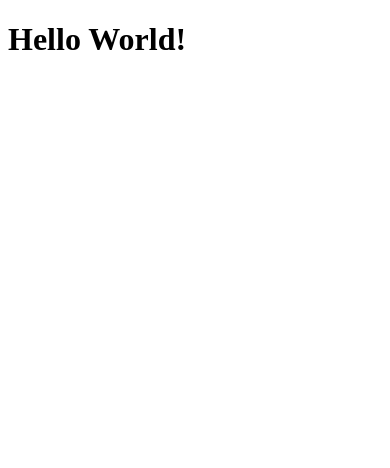
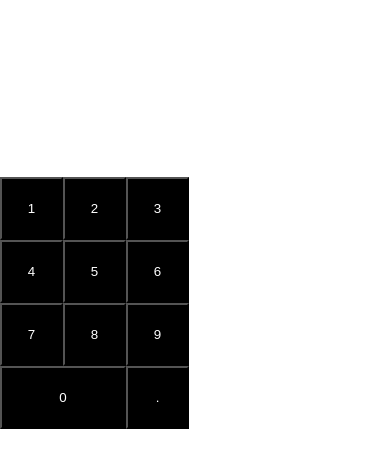
Before and after one commit to eduardobattisti/freecodecamp-calculator, a React (Create React App) app: page / in a window 390 px wide. Shown: the top 468 px of the page. Built offline with nearby package versions, Linux system fonts and the light colour scheme; the HTML template or start-up script is replaced by a standard one.

Commit message:
add the numbers and grid system

```diff
--- a/package.json
+++ b/package.json
@@ -6,6 +6,8 @@
     "@testing-library/jest-dom": "^5.11.4",
     "@testing-library/react": "^11.1.0",
     "@testing-library/user-event": "^12.1.10",
+    "node-sass": "^5.0.0",
+    "prop-types": "^15.7.2",
     "react": "^17.0.2",
     "react-dom": "^17.0.2",
     "react-scripts": "4.0.3",
--- a/public/index.html
+++ b/public/index.html
@@ -7,7 +7,7 @@
   <meta name="theme-color" content="#000000" />
   <meta name="description" content="Web site created using create-react-app" />
   <link rel="manifest" href="%PUBLIC_URL%/manifest.json" />
-  <title>React App</title>
+  <title>React Calculator</title>
 </head>
 
 <body>
--- a/src/App.jsx
+++ b/src/App.jsx
@@ -1,10 +1,12 @@
 import React from 'react';
-import './App.css';
+import './App.scss';
+
+import Calculator from './containers/calculator';
 
 function App() {
 	return (
 		<div className="App">
-			<h1>Hello World!</h1>
+			<Calculator />
 		</div>
 	);
 }
--- /dev/null
+++ b/src/App.scss
@@ -0,0 +1,26 @@
+* {
+    margin: 0;
+    padding: 0;
+    box-sizing: border-box;
+}
+
+.App {
+	width: 100vw;
+	height: 100vh;
+	display: flex;
+	justify-content: center;
+	align-items: center;
+}
+
+
+@media (max-width: 1080px) {
+    html {
+        font-size: 93.75%; // 15px
+    }
+}
+
+@media (max-width: 780px) {
+    html {
+        font-size: 87.5%; // 14px
+    }
+}
--- /dev/null
+++ b/src/components/Button/index.jsx
@@ -0,0 +1,21 @@
+import React from 'react';
+import propTypes from 'prop-types';
+
+const Button = (props) => {
+	const {
+		id, value, onClick, className,
+	} = props;
+
+	return (
+		<button type="button" id={id} onClick={onClick} className={className}>{value}</button>
+	);
+};
+
+Button.propTypes = {
+	id: propTypes.string.isRequired,
+	value: propTypes.string.isRequired,
+	onClick: propTypes.func.isRequired,
+	className: propTypes.string.isRequired,
+};
+
+export default Button;
--- /dev/null
+++ b/src/components/Formula/index.jsx
@@ -0,0 +1,7 @@
+import React from 'react';
+
+const Formula = () => (
+	<div />
+);
+
+export default Formula;
--- /dev/null
+++ b/src/components/OutputScreen/index.jsx
@@ -0,0 +1,7 @@
+import React from 'react';
+
+const OutputScreen = () => {
+	<div />;
+};
+
+export default OutputScreen;
--- /dev/null
+++ b/src/components/index.jsx
@@ -0,0 +1,9 @@
+import Button from './Button';
+import Formula from './Formula';
+import OutputScreen from './OutputScreen';
+
+export {
+	Button,
+	Formula,
+	OutputScreen,
+};
--- /dev/null
+++ b/src/containers/calculator.jsx
@@ -0,0 +1,24 @@
+import React from 'react';
+
+import './style.scss';
+
+// import propTypes from 'prop-types';
+
+import { Button } from '../components';
+
+const Calculator = () => {
+	const numberButtons = [];
+
+	for (let i = 0; i < 10; i += 1) {
+		numberButtons.push(<Button id={i} value={i} className={i === 0 ? 'zeroButton' : 'defaultButton'} />);
+	}
+
+	return (
+		<div className="calculator">
+			{numberButtons}
+			<Button id="decimal" value="." className="defaultButton" />
+		</div>
+	);
+};
+
+export default Calculator;
--- /dev/null
+++ b/src/containers/style.scss
@@ -0,0 +1,34 @@
+.calculator {
+	width: 30rem;
+	height: 35rem;
+	margin-left: auto;
+	margin-right: auto;
+	display: grid;
+	grid-template-columns: repeat(3, 4.5rem);
+	grid-template-rows: repeat(4, 4.5rem);
+	grid-auto-flow: row;
+
+	:first-child {
+		order: 10;
+	}
+
+	:last-child {
+		order: 11;
+		grid-column: 3;
+	}
+
+}
+
+.zeroButton {
+	width: 9rem;
+}
+
+.defaultButton {
+	width: 4.5rem;
+}
+
+.defaultButton, .zeroButton {
+	background-color: black;
+	color: white;
+	height: 4.5rem;
+}
```
Also changed, not shown: src/App.css (deleted), 1 other file (tests, documents, lock files or other folders).
